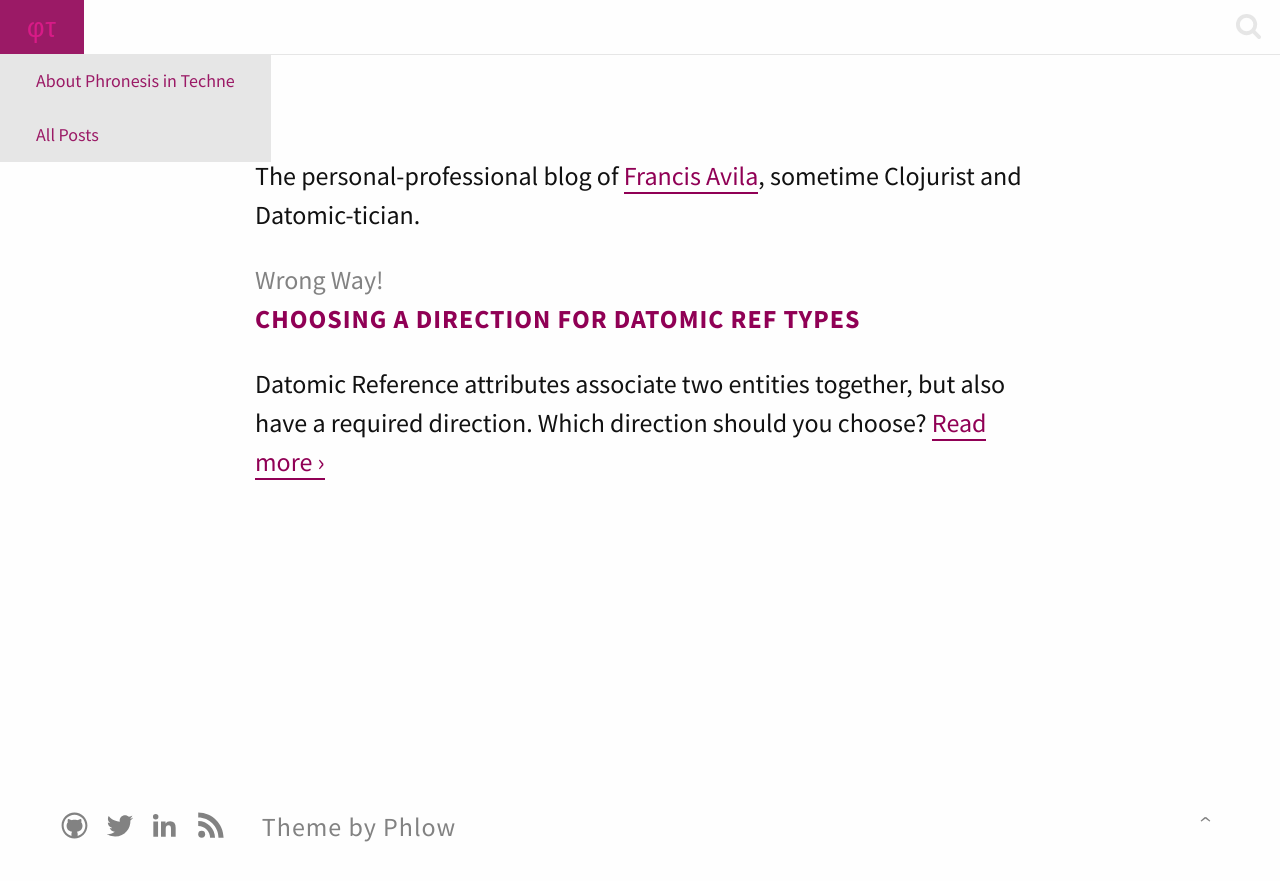
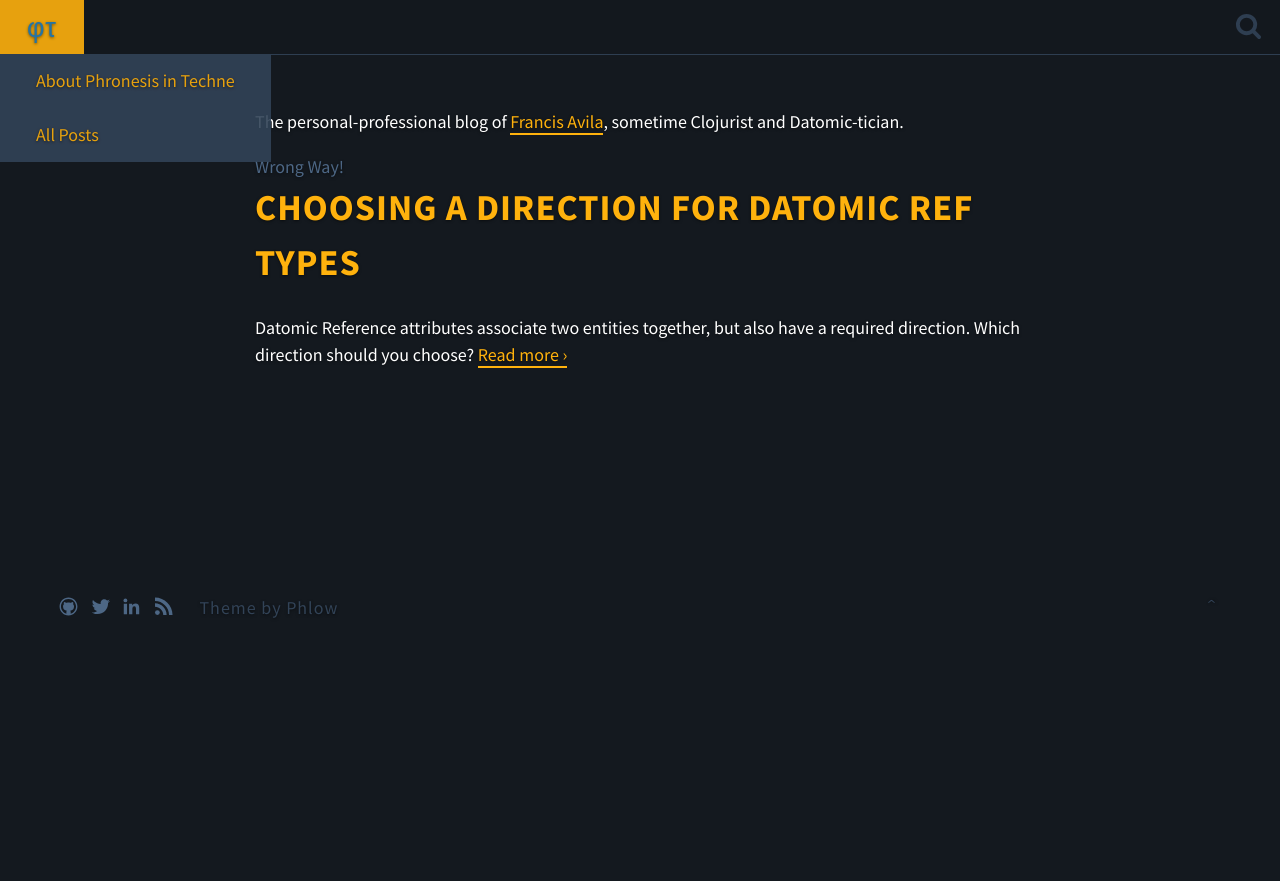
Before and after one commit to favila/favila.github.io, a Jekyll site: the page built from pages/index.md, in a window 1280 px wide. Shown: the top 881 px of the page. Built offline with Jekyll 4.4.1, drawn with Linux system fonts in a browser that asks for light colours.

Commit message:
Use legacy theme to match logo; reduce font sizes

```diff
--- a/_config.yml
+++ b/_config.yml
@@ -80,7 +80,7 @@ excerpt_separator: <!--more-->   # Use <!--more--> in your posts to generate an
 #  - legacy
 #  - yule
 
-color_scheme: simplicity
+color_scheme: legacy
 
 
 
@@ -114,8 +114,8 @@ font:
 #   What is a modular scale?
 #   Read this › http://alistapart.com/article/more-meaningful-typography
 
-modular_scale: modular_scale_1em
-#modular_scale: modular_scale_ratio_1_125
+#modular_scale: modular_scale_1em
+modular_scale: modular_scale_ratio_1_125
 
 
 
--- a/_sass/04_typography/_typography_modular_scale_ratio_1_125.scss
+++ b/_sass/04_typography/_typography_modular_scale_ratio_1_125.scss
@@ -5,9 +5,9 @@
    Font Sizes › http://www.modularscale.com/?1&em&1.125&web&table
 ------------------------------------------------------------------- */
 
-$base-font-size                 : 18px;
-$base-font-size-medium-screen   : 22px;
-$base-font-size-large-screen    : 26px;
+$base-font-size                 : 14px;
+$base-font-size-medium-screen   : 16px;
+$base-font-size-large-screen    : 18px;
 $font-size-p                    : 2.281em;
 $font-size-h1                   : 2.027em;
 $font-size-h2                   : 1.802em;
```
